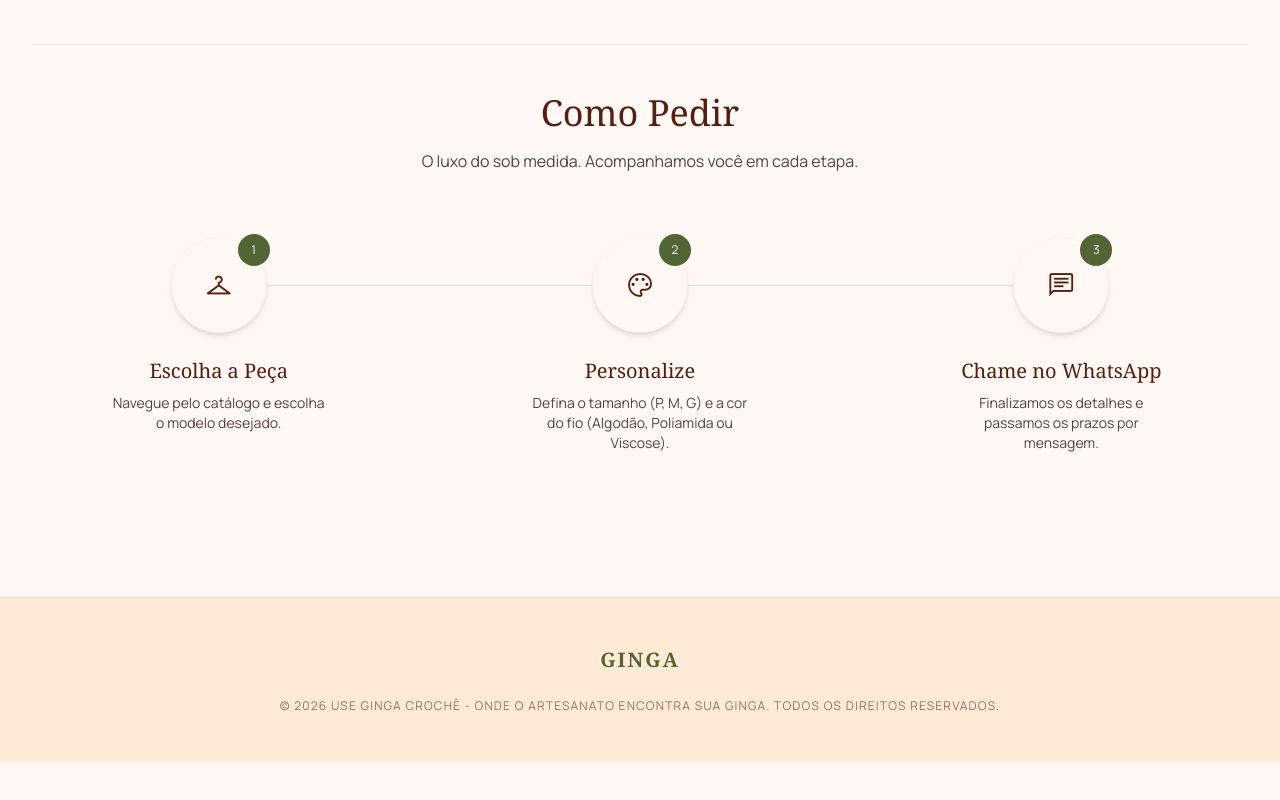
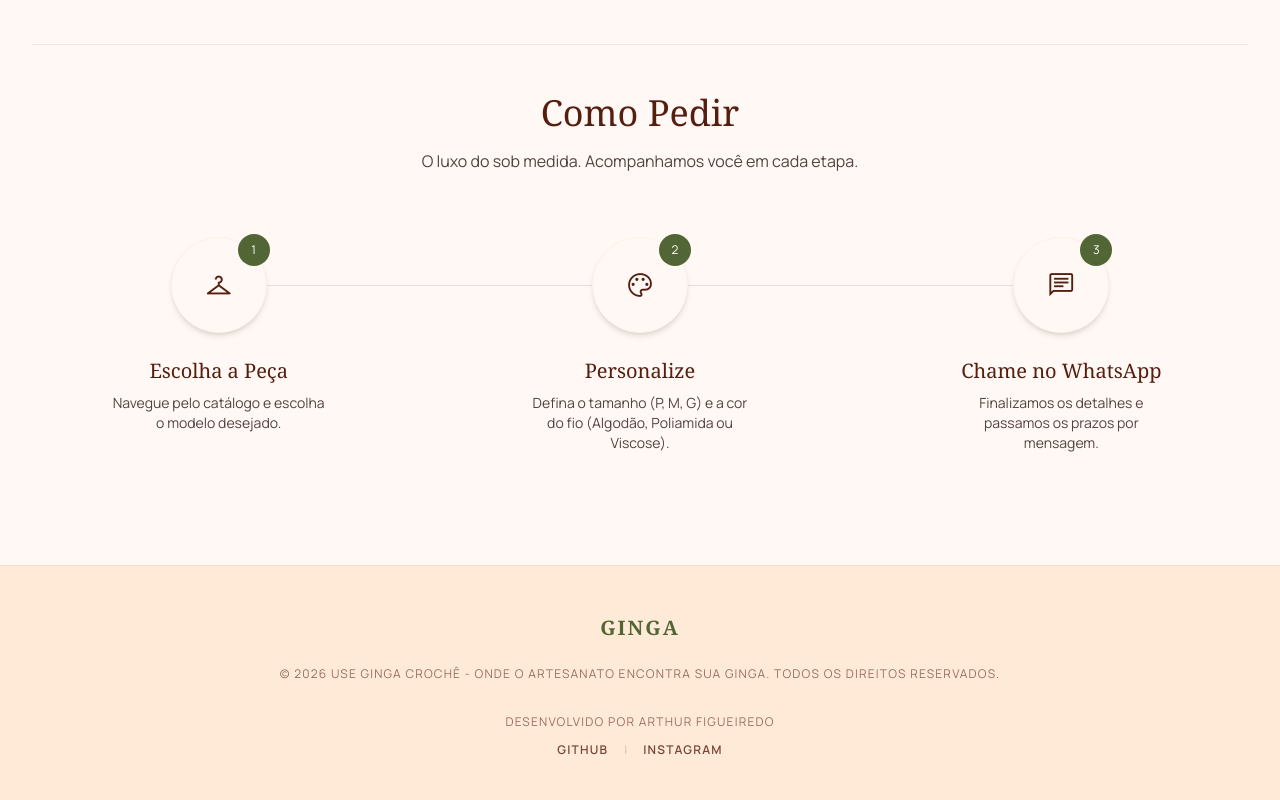
Before and after one commit to guifigueireedo/ginga, a plain HTML site: page index.html in a window 1280 px wide. Shown: the part 2054-2854 px from the top of the page. Before the commit the page ends 2816 px from the top, so only its background shows below. Drawn offline with nearby package versions, Linux system fonts and the light colour scheme.

Commit message:
updates the footer section

```diff
--- a/index.html
+++ b/index.html
@@ -254,10 +254,24 @@
         </section>
     </main>
 
-    <footer class="w-full border-t border-outline-variant/30 bg-surface-container flex flex-col items-center gap-6 py-12 mt-8">
+    <footer class="w-full border-t border-outline-variant/30 bg-surface-container flex flex-col items-center gap-6 py-12 mt-auto">
         <div class="font-headline font-bold text-xl tracking-widest text-secondary">GINGA</div>
+
         <div class="font-body text-xs tracking-widest uppercase opacity-60 text-center text-primary">
             © 2026 USE GINGA CROCHÊ - ONDE O ARTESANATO ENCONTRA SUA GINGA. TODOS OS DIREITOS RESERVADOS.
+        </div>
+
+        <div class="flex flex-col items-center gap-2 font-body text-xs text-primary mt-2">
+            <span class="opacity-60 uppercase tracking-widest">Desenvolvido por Arthur Figueiredo</span>
+            <div class="flex gap-4 mt-1 opacity-80">
+                <a href="https://github.com/guifigueireedo" target="_blank" aria-label="GitHub de Arthur" class="hover:text-secondary transition-colors font-semibold uppercase tracking-widest">
+                    GitHub
+                </a>
+                <span class="opacity-30">|</span>
+                <a href="https://instagram.com/arthur.script" target="_blank" aria-label="Instagram de Arthur" class="hover:text-secondary transition-colors font-semibold uppercase tracking-widest">
+                    Instagram
+                </a>
+            </div>
         </div>
     </footer>
 
```
Also changed, not shown: catalog.html (+14 -0 lines), product.html (+14 -0 lines).
